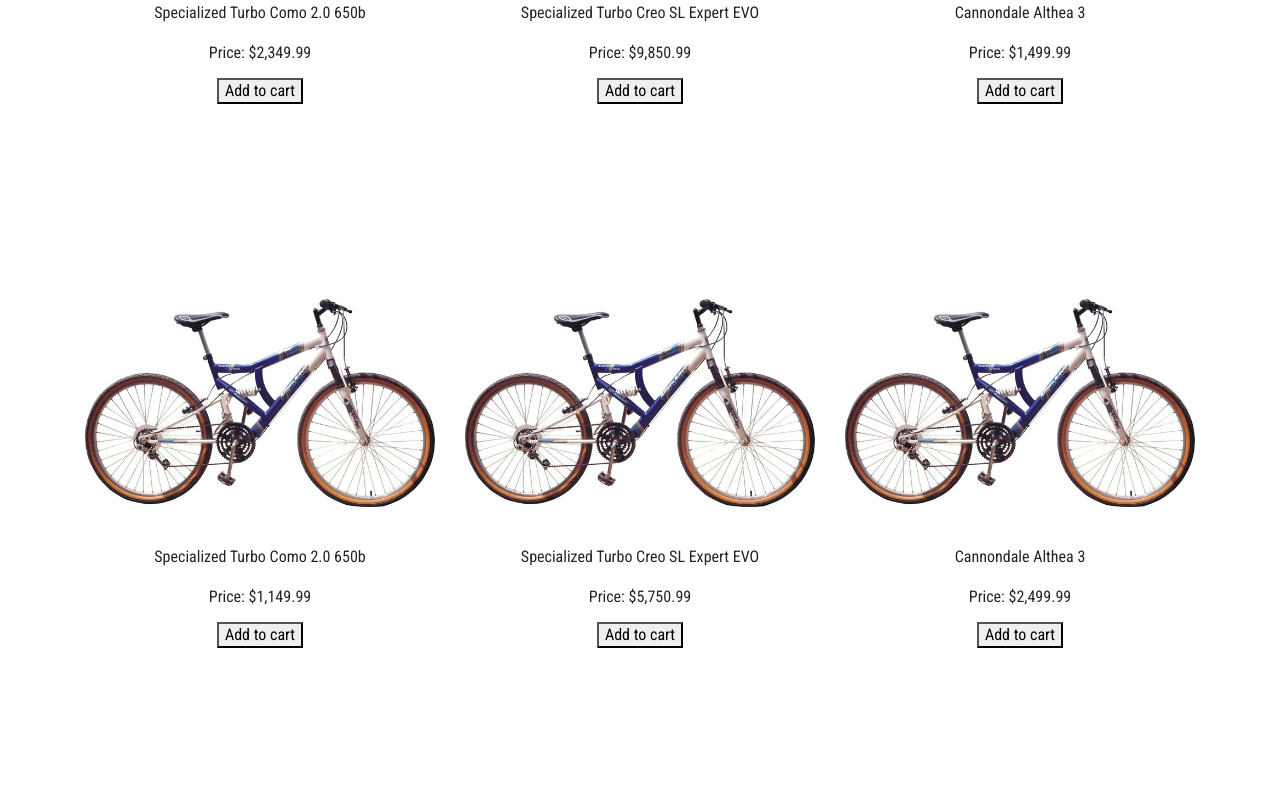
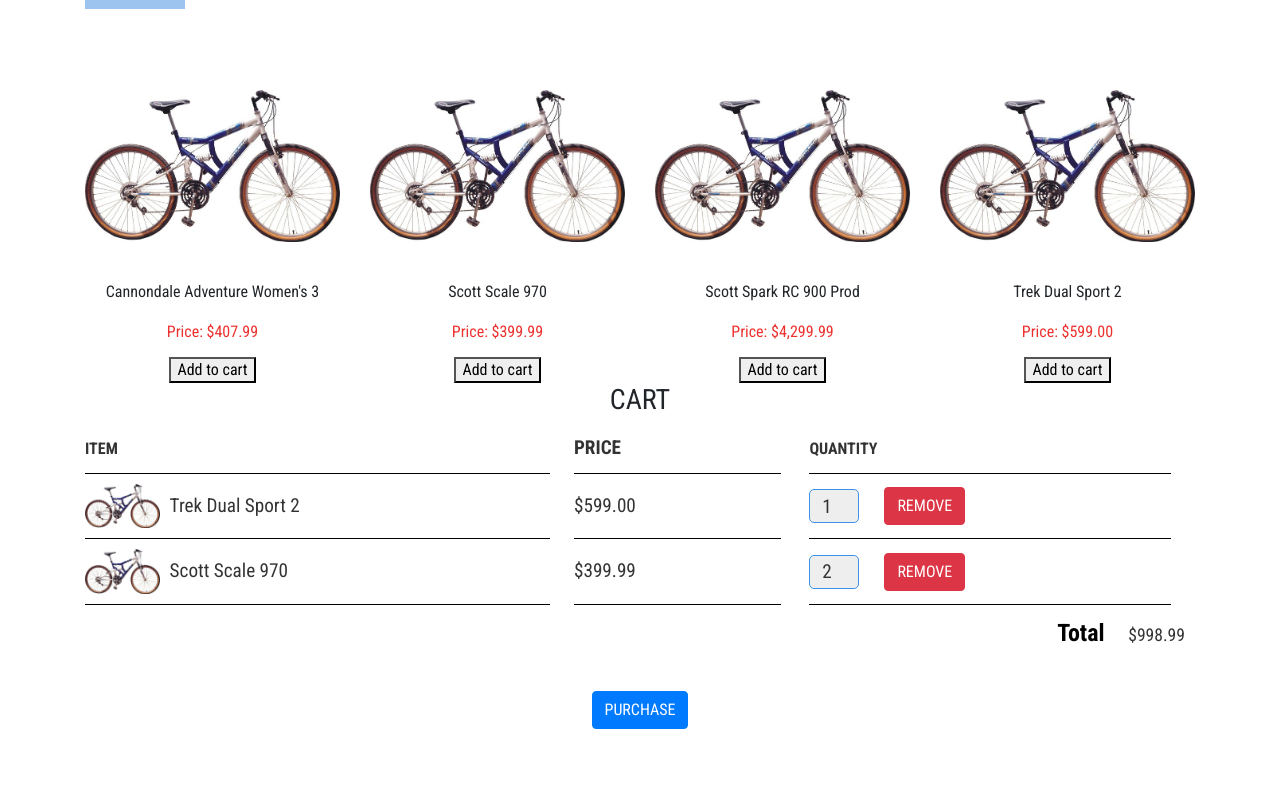
Before and after one commit to mborba1/unit6, a plain HTML site: page bikeshop/shop.html in a window 1280 px wide. Shown: the part 828-1640 px from the top of the page. Drawn offline with nearby package versions, Linux system fonts and the light colour scheme.

Commit message:
added static cart content

```diff
--- /dev/null
+++ b/bikeshop/js/store.js
@@ -0,0 +1,16 @@
+let removeCartItemButtons = document.getElementsByClassName('btn-danger')
+
+for(let i = 0; i < removeCartItemButtons.length; i++){
+    let button = removeCartItemButtons[i]
+    button.addEventListener('click', function(event){
+        //console.log('clicked')
+        let buttonClicked = event.target
+        buttonClicked.parentElement.parentElement.remove()
+        updateCartTotal()
+    })
+}
+
+function updateCartTotal(){
+    let cartItemContainer = document.getElementsByClassName('cart-items')[0]
+    let cartRows = cartItemContainer.getElementsByClassName('cart-row')
+}
--- a/bikeshop/resources/css/style.css
+++ b/bikeshop/resources/css/style.css
@@ -2,6 +2,7 @@
 
 * {
     font-family: "Roboto Condensed", sans-serif;
+    text-align: center;
 }
 .logo {
   font-family: Roboto;
@@ -182,45 +183,10 @@
     font-size: 16px !important;
     transition: font-size .1s ease-in-out !important;
 }
-/*--------side menu---------*/
-.side-menu{
-    height: 79%;
-    width: 15%;
-    font-size: 14px;
-    float: left;
-    z-index: 2;
-    background-color: #ddd;
-}
-.side-menu ul{
-    margin-left: 10px;
-}
-.side-menu ul li{
-    list-style-type: none;
-    font-weight: bold;
-    margin-top: 10px;
-    cursor: pointer;
-}
-.side-menu ul li:hover{
-    color: #9dc4ef;
-}
-.side-menu ul li ul{
-    display: none;
-    z-index: 10;
-    top: 77px;
-}
-.side-menu ul li:hover ul{
-    display: block;
-    float: left;
-}
-.fa-angle-right{
-    margin-top: 4px;
-    margin-right: 8px;
-    float: right;
-}
 
 /*----------- bikes for sale session ----------------*/
 .bikes-for-sale, .on-sale{
-    margin:200px 0px;
+    margin:0px 0px;
 
 }
 .bikes-for-sale img, .on-sale img{
@@ -228,7 +194,7 @@
     padding: 20px 0;
     transition: 1s;
     cursor: pointer;
-    margin-top: 50%;
+    margin-top: 20%;
 }
 
 .title, .price {
@@ -244,9 +210,9 @@
 .add-to-cart, .button {
     margin-top: 15px;
 }
-/*.bikes-for-sale img:hover, .on-sale img:hover{
+.bikes-for-sale img:hover, .on-sale img:hover{
     transform: scale(1.1);
-}*/
+}
 
 
 /*----------------------for sale items -------------*/
@@ -256,12 +222,100 @@
     width: 100px;
     padding: 4px 10px;
     height: 40px;
-    margin-bottom: 30px;
+    margin-top: 60px;
+    margin-bottom: 10px;
     display: flex;
 
 }
 .title-box h3{
     font-size: 24px;
+}
+
+/*----------Cart session---------------*/
+.cart-header {
+    font-weight: bold;
+    font-size: 1em;
+    color: #333;
+    text-align: center;
+    margin-top: 20px;
+
+}
+
+.cart-column {
+    display: flex;
+    align-items: center;
+    border-bottom: 1px solid black;
+    margin-right: 1.5em;
+    padding-bottom: 10px;
+    margin-top: 10px;
+}
+
+.cart-row {
+    display: flex;
+}
+
+.cart-item {
+    width: 45%;
+}
+
+.cart-price {
+    width: 20%;
+    font-size: 1.2em;
+    color: #333;
+}
+
+.cart-quantity {
+    width: 35%;
+}
+
+.cart-item-title {
+    color: #333;
+    margin-left: .5em;
+    font-size: 1.2em;
+}
+
+.cart-item-image {
+    width: 75px;
+    height: auto;
+}
+.cart-quantity-input{
+    height: 34px;
+    width: 50px;
+    border-radius: 5px;
+    border: 1px solid #3f90e7;
+    background-color: #eee;
+    color: #333;
+    padding: 0;
+    text-align: center;
+    font-size: 1.2em;
+    margin-right: 25px;
+}
+.cart-total{
+    text-align: end;
+    margin-top: 10px;
+    margin-right: 10px;
+}
+.cart-total-title{
+    font-weight: bold;
+    font-size: 1.5rem;
+    color: black;
+    margin-right: 20px;
+}
+.cart-total-price{
+    color: #333;
+    font-size: 1.1em;
+}
+.btn-purchase{
+    display: block;
+    margin: 40px auto 80px auto;
+    font-size: 1.75em;
+}
+.btn-primary{
+    background-color: #3f90e7;
+    color: white;
+    font-weight: bold;
+    border: none;
+    border-radius: .3em;
 }
 /*---------footer session--------------*/
 
@@ -500,6 +554,4 @@
     width: auto;
     margin: 2rem auto;
     box-shadow: 12px 12px 5px 0px rgba(0, 0, 0, .08);
-}
-
-  }
+    }
--- a/bikeshop/shop.html
+++ b/bikeshop/shop.html
@@ -9,6 +9,7 @@
     <link href="./resources/css/style.css" type="text/css" rel="stylesheet">
     <link rel="stylesheet" href="https://stackpath.bootstrapcdn.com/font-awesome/4.7.0/css/font-awesome.min.css">
     <script src="https://kit.fontawesome.com/586e95618b.js" crossorigin="anonymous"></script>
+    <script src="js/store.js" async></script>
     <!-- Bootstrap CSS -->
     <link rel="stylesheet" href="https://stackpath.bootstrapcdn.com/bootstrap/4.4.1/css/bootstrap.min.css"
         integrity="sha384-Vkoo8x4CGsO3+Hhxv8T/Q5PaXtkKtu6ug5TOeNV6gBiFeWPGFN9MuhOf23Q9Ifjh" crossorigin="anonymous">
@@ -114,7 +115,7 @@
         </nav>
         <!--end of navbar-->
 
-    <section class="header">
+    <!--section class="header">
     <div class="side-menu">
       <ul>
           <li>Categories<i class="fa fa-angle-right"></i>
@@ -142,10 +143,14 @@
           </li>
       </ul>
     </div>
-    </section>
-
+    </section-->
+    <!--div class="banner">
+        <a href="https://www.freepik.com/free-photos-vectors/travel">Travel photo created by jcomp - www.freepik.com</a>
+    </div-->
+    <div class="content-center">
+        <h3>Bikes for Sale</h3>
+    </div>
     <!---------bike pictures section--------->
-
     <section class="bikes-for-sale">
      <div class="container">
          <div class="row">
@@ -181,40 +186,6 @@
             </div>
          </div>
      </div>
-    <div class="container">
-        <div class="row">
-            <div class="col-md-4">
-                <img src="resources/images/mountain-bike-1450482-639x378.jpg" alt="Specialized Turbo Como 2.0 650b">
-                <span class="title">Specialized Turbo Como 2.0 650b</span>
-                <div class="price">
-                    <div>
-                        <span class="productNormalPrice">Price: $1,149.99</span>
-                    </div>
-                    <button class="add-to-cart" type="button">Add to cart</button>
-                </div>
-            </div>
-            <div class="col-md-4">
-                <img src="resources/images/mountain-bike-1450482-639x378.jpg" alt="Specialized Turbo Creo SL Expert EVO">
-                <span class="title">Specialized Turbo Creo SL Expert EVO</span>
-                <div class="price">
-                    <div>
-                        <span class="productNormalPrice">Price: $5,750.99</span>
-                    </div>
-                    <button class="add-to-cart" type="button">Add to cart</button>
-                </div>
-            </div>
-            <div class="col-md-4">
-                <img src="resources/images/mountain-bike-1450482-639x378.jpg" alt="Cannondale Althea 3">
-                <span class="title">Cannondale Althea 3</span>
-                <div class="price">
-                    <div>
-                        <span class="productNormalPrice">Price: $2,499.99</span>
-                    </div>
-                    <button class="add-to-cart" type="button">Add to cart</button>
-                </div>
-            </div>
-        </div>
-    </div>
     </section>
    <!----------on sale items -------->
    <section class="on-sale">
@@ -262,12 +233,51 @@
                     </div>
                     <button class="add-to-cart" type="button">Add to cart</button>
                 </div>
-
             </div>
         </div>
         </div>
    </section>
-    <div class="footer">
+   <section class="container content-session">
+       <h3 class="section-header">CART</h3>
+       <div class="cart-row">
+           <span class="cart-item cart-header cart-column">ITEM</span>
+           <span class="cart-price cart-header cart-column">PRICE</span>
+           <span class="cart-quantity cart-header cart-column">QUANTITY</span>
+       </div>
+    <div class="cart-items">
+        <div class="cart-row">
+            <div class="cart-item cart-column">
+                <img class="cart-item-image" src="resources/images/mountain-bike-1450482-639x378.jpg" width="100" height="100">
+                <span class="cart-item-title">Trek Dual Sport 2</span>
+            </div>
+            <span class="cart-price cart-column">$599.00</span>
+            <div class="cart-quantity cart-column">
+                <input class="cart-quantity-input" type="number" value="1">
+                <button class="btn btn-danger" type="button">REMOVE</button>
+            </div>
+        </div>
+        <div class="cart-row">
+            <div class="cart-item cart-column">
+                <img class="cart-item-image" src="resources/images/mountain-bike-1450482-639x378.jpg" width="100" height="100">
+                <span class="cart-item-title">Scott Scale 970</span>
+            </div>
+            <span class="cart-price cart-column">$399.99</span>
+            <div class="cart-quantity cart-column">
+                <input class="cart-quantity-input" type="number" value="2">
+                <button class="btn btn-danger" type="button">REMOVE</button>
+            </div>
+        </div>
+    </div>
+    <div class="cart-total">
+        <strong class="cart-total-title">Total</strong>
+        <span class="cart-total-price">$998.99</span>
+    </div>
+    <button class="btn btn-primary btn-purchase" type="button">PURCHASE</button>
+   </section>
+
+
+
+   <div class="footer">
         <h2>227 West Union Ave, Somerville, MA 02129</h2>
         <div class="social">
             <i class="fab fa-twitter"></i>
```
Also changed, not shown: bikeshop/signup.js (+1 -16 lines), 1 other file.
